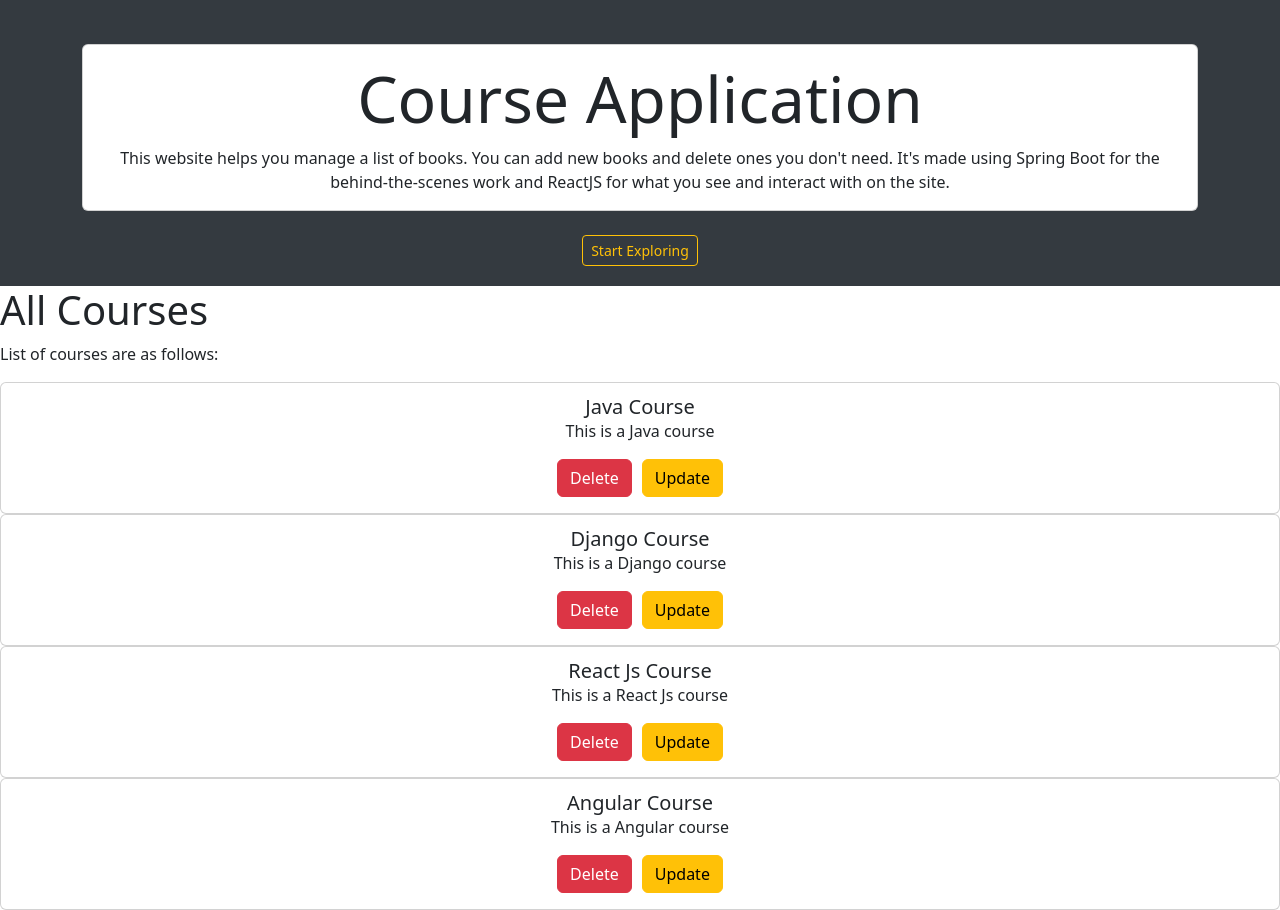
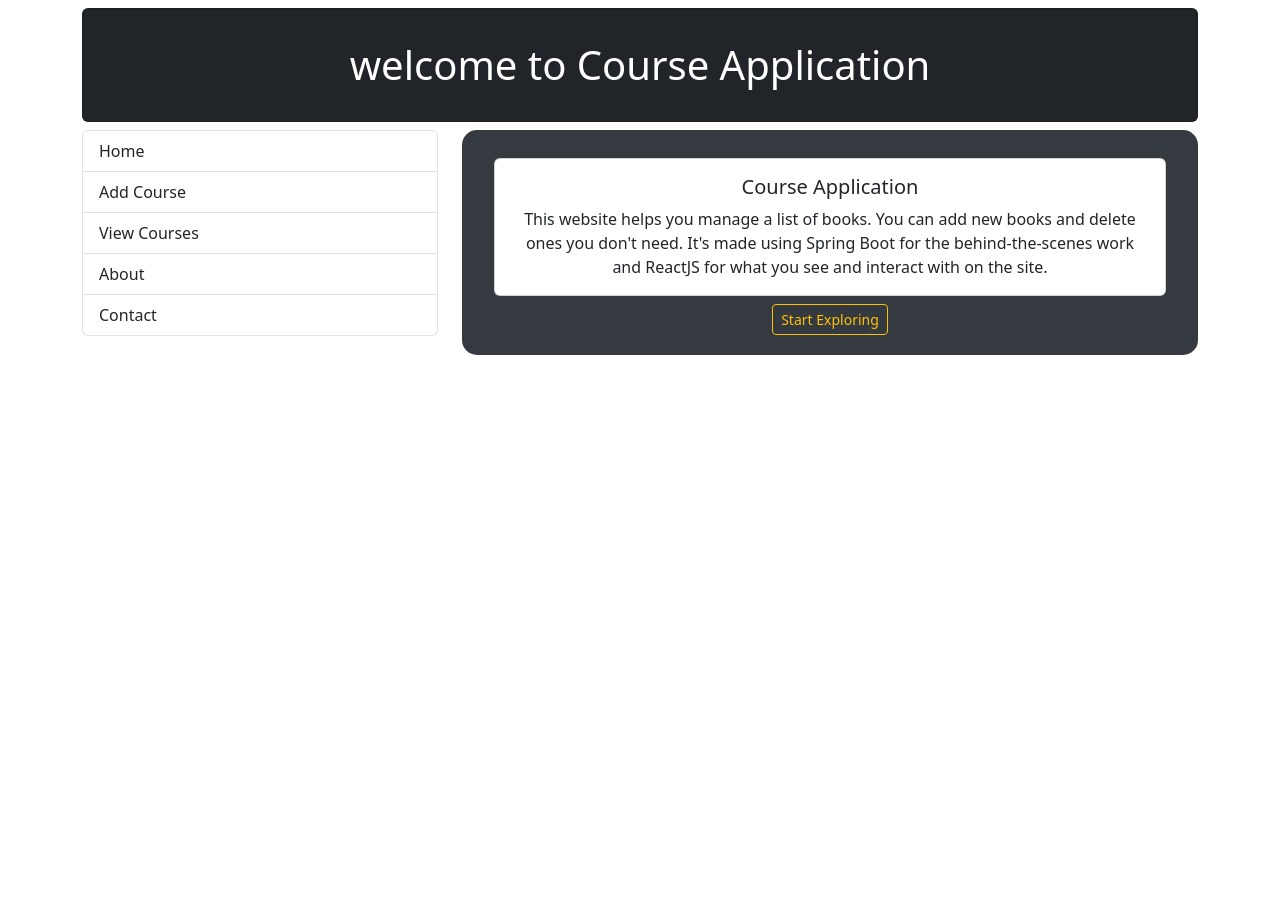
Before and after one commit to aayush105/book-course-web, a React (Create React App) app: page / in a window 1280 px wide. After the commit the page ends 800 px from the top, so only its background shows below. Built offline with nearby package versions, Linux system fonts and the light colour scheme.

Commit message:
add a menu component and form in addcourse component

```diff
--- a/src/App.js
+++ b/src/App.js
@@ -1,19 +1,29 @@
 import React from 'react';
 import './App.css';
-// import { Button } from 'reactstrap';
 import { ToastContainer, toast } from 'react-toastify';
 import Home from './components/Home';
-import Course from './components/Course';
 import Allcourses from './components/Allcourses';
+import Addcourse from './components/Addcourse';
+import { Container, Row, Col, Button } from 'reactstrap';
+import Header from './components/Header';
+import Menus from './components/Menus';
 
 function App() {
   // const notify = () => toast("Wow so easy!");
   return (
     <div>
       <ToastContainer />
-      <Home />
-
-      <Allcourses />
+      <Container>
+        <Header />
+        <Row>
+          <Col md={4}>
+            <Menus />
+          </Col>
+          <Col md={8}>
+            <Home />
+          </Col>
+        </Row>
+      </Container>
     </div>
   );
 }
--- a/src/components/Addcourse.jsx
+++ b/src/components/Addcourse.jsx
@@ -1,17 +1,31 @@
 import React, { Fragment } from "react";
-import { Form, FormGroup, Input } from "reactstrap";
-
+import { Container, Form, FormGroup, Input } from "reactstrap";
+import { Button } from 'reactstrap';
 function Addcourse(){
 
     return (
         <Fragment>
+            <h1 className="text-center my-3">Fill Course Detail</h1>
             <Form>
                 <FormGroup>
                     <label for="userId">Course Id</label>
                     <Input type="text" placeholder="Enter here" name="userId" id="userId" />
                 </FormGroup>
+                <FormGroup>
+                    <label for="title">Course Title</label>
+                    <Input type="text" placeholder="Enter title here" name="title" id="title" />
+                </FormGroup>
+                <FormGroup>
+                    <label for="description">Course Description</label>
+                    <Input type="textarea" placeholder="Enter description here" name="description" id="description" style={{height:150}} />
+                </FormGroup>
+                <Container className="text-center">
+                    <Button color="success" style={{ marginRight: '10px' }}>Add Course</Button>
+                    <Button color="warning">Clear</Button>
+                </Container>
             </Form>
 
         </Fragment>
     )
 }
+export default Addcourse;
--- a/src/components/Header.jsx
+++ b/src/components/Header.jsx
@@ -1,9 +1,14 @@
 import React from "react";
+import { Card, CardBody } from "reactstrap";
 
 function Header(){
     return(
         <div>
-            <h1>Welcome to Course Application</h1>
+            <Card className="my-2 bg-dark">
+                <CardBody>
+                    <h1 className="text-center my-3 text-white">welcome to Course Application</h1>
+                </CardBody>
+            </Card>
         </div>
     );
 
--- a/src/components/Home.jsx
+++ b/src/components/Home.jsx
@@ -2,13 +2,13 @@ import React from "react";
 import { Container, Row, Col, Card, CardBody, CardTitle, CardText, Button } from 'reactstrap';
 function Home(){
     return(
-        <div style={{ backgroundColor: '#343a40', padding: '20px' }}>
+        <div style={{ backgroundColor: '#343a40', padding: '20px', borderRadius: '15px' }}>
         <Container className="text-center">
-            <Row className="my-4">
-            <Col>
-                <Card bg="dark" text="light">
+            <Row className="my-6">
+                <Col className="my-2">
+                    <Card bg="dark" text="light" >
                         <CardBody>
-                    <CardTitle className="display-3" tag="h5">Course Application</CardTitle>
+                            <CardTitle tag="h5">Course Application</CardTitle>
                             <CardText>
                             This website helps you manage a list of books. You can add new books and delete ones you don't need. It's made using Spring Boot for the behind-the-scenes work and ReactJS for what you see and interact with on the site.
                             </CardText>
--- /dev/null
+++ b/src/components/Menus.jsx
@@ -0,0 +1,16 @@
+import React from "react";
+import { ListGroup, ListGroupItem } from "reactstrap";
+
+function Menus(){
+    return (
+        <ListGroup>
+            <ListGroupItem tag="a" href="#!" action>Home</ListGroupItem>
+            <ListGroupItem tag="a" href="#!" action>Add Course</ListGroupItem>
+            <ListGroupItem tag="a" href="#!" action>View Courses</ListGroupItem>
+            <ListGroupItem tag="a" href="#!" action>About</ListGroupItem>
+            <ListGroupItem tag="a" href="#!" action>Contact</ListGroupItem>
+        </ListGroup>
+    )
+
+}
+export default Menus;
```
Lines whose indentation alone changed are shown as unchanged.
